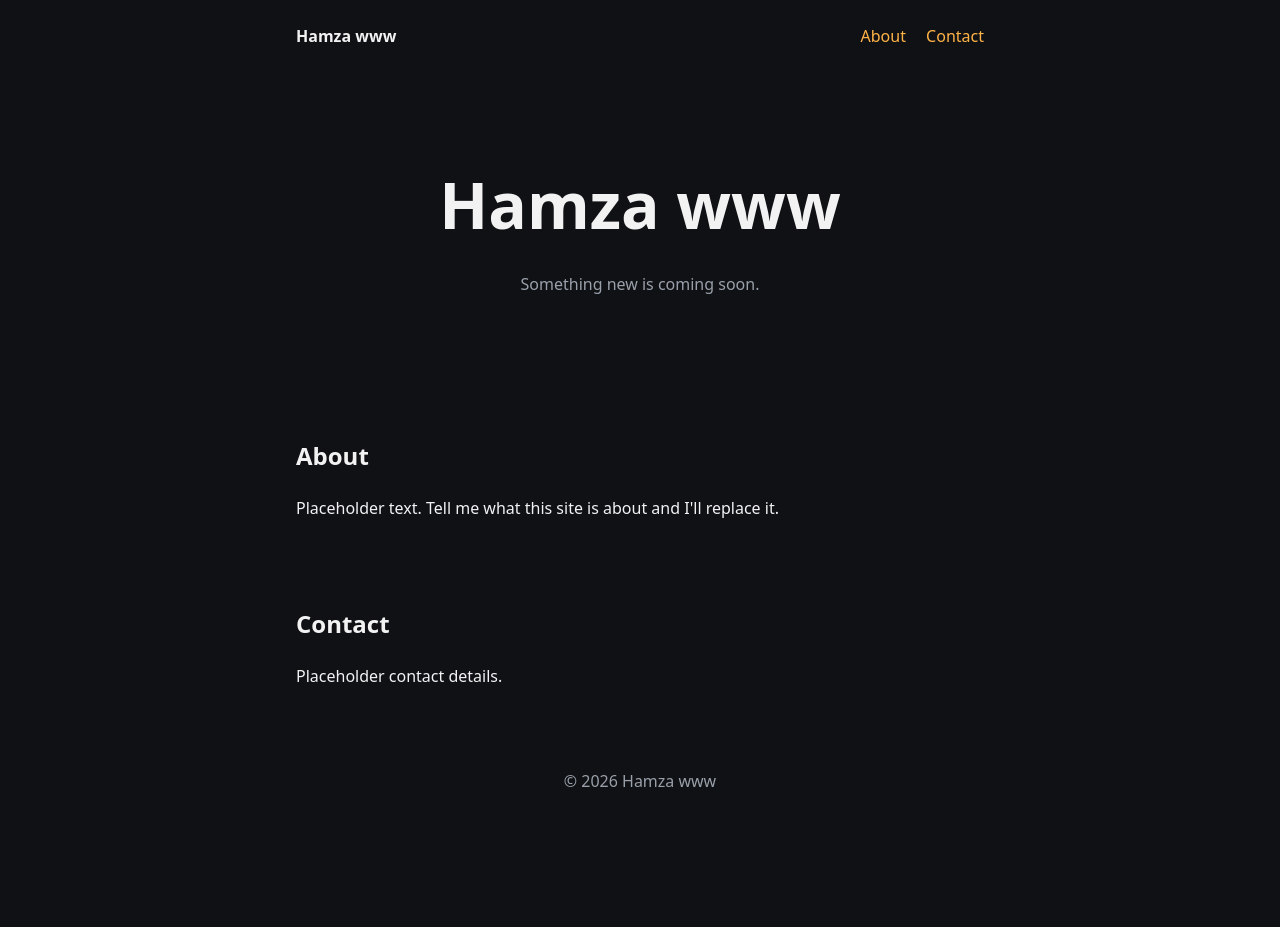
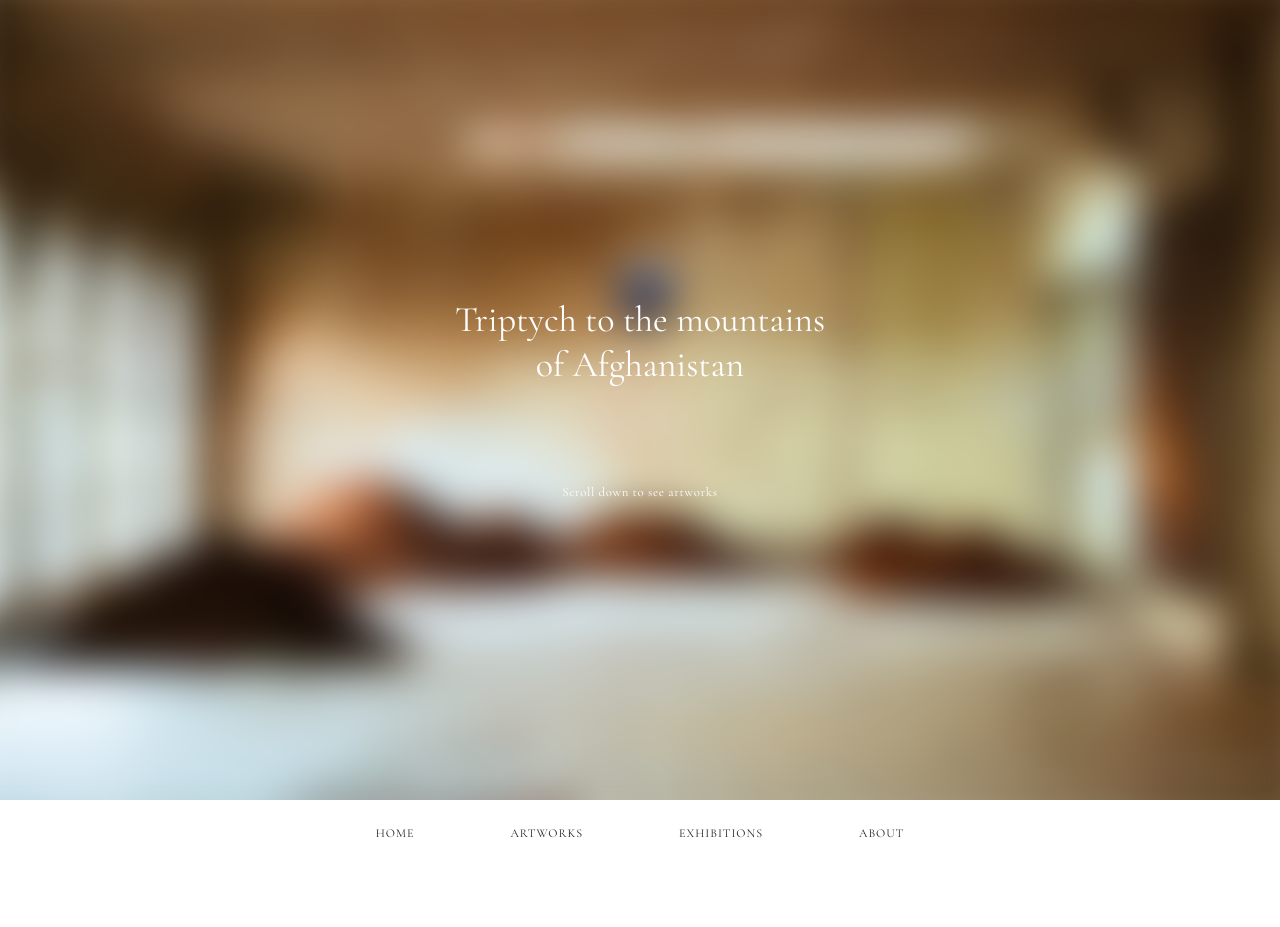
Before and after one commit to designkiller2040/hamza-www, a plain HTML site: page index.html in a window 1280 px wide. Shown: the top 927 px of the page. Before the commit the page ends 835 px from the top, so only its background shows below. Drawn offline with nearby package versions, Linux system fonts and the light colour scheme.

Commit message:
Rebuild site layout from Readymag design with first images
Co-Authored-By: Claude Sonnet 5.5 <noreply@anthropic.com>

```diff
--- a/index.html
+++ b/index.html
@@ -3,38 +3,75 @@
 <head>
   <meta charset="utf-8">
   <meta name="viewport" content="width=device-width, initial-scale=1">
-  <title>Hamza www</title>
-  <meta name="description" content="Hamza www">
+  <title>Hamza Shah</title>
+  <meta name="description" content="Hamza Shah, artist.">
+  <link rel="preconnect" href="https://fonts.googleapis.com">
+  <link rel="preconnect" href="https://fonts.gstatic.com" crossorigin>
+  <link href="https://fonts.googleapis.com/css2?family=Cormorant+Garamond:ital,wght@0,400;0,500;1,400&display=swap" rel="stylesheet">
   <link rel="stylesheet" href="style.css">
 </head>
 <body>
-  <header class="site-header">
-    <a class="logo" href="/">Hamza www</a>
-    <nav>
-      <a href="#about">About</a>
-      <a href="#contact">Contact</a>
-    </nav>
-  </header>
+  <section class="hero" id="home">
+    <div class="hero-bg"></div>
+    <div class="hero-text">
+      <h1>Triptych to the mountains<br>of Afghanistan</h1>
+      <p>Scroll down to see artworks</p>
+    </div>
+  </section>
+
+  <nav class="site-nav">
+    <a href="#home">Home</a>
+    <a href="#artworks">Artworks</a>
+    <a href="#exhibitions">Exhibitions</a>
+    <a href="#about">About</a>
+  </nav>
 
   <main>
-    <section class="hero">
-      <h1>Hamza www</h1>
-      <p>Something new is coming soon.</p>
+    <section class="intro">
+      <blockquote>
+        &ldquo;Abimal is this subjective, plural visual truth that invites visitors to trust their own eyes: what you see is your truth.&rdquo;
+      </blockquote>
+      <!-- TODO: add portrait image, e.g. images/portrait.jpg -->
+      <div class="placeholder portrait">Portrait</div>
     </section>
 
-    <section id="about" class="section">
-      <h2>About</h2>
-      <p>Placeholder text. Tell me what this site is about and I'll replace it.</p>
+    <section id="artworks" class="artworks">
+      <h2 class="visually-hidden">Artworks</h2>
+      <div class="grid">
+        <!-- TODO: replace each placeholder with an <img> and real details -->
+        <figure>
+          <div class="placeholder">Artwork image</div>
+          <figcaption>Title, year<br>medium<br>size</figcaption>
+        </figure>
+        <figure>
+          <div class="placeholder">Artwork image</div>
+          <figcaption>Title, year<br>medium<br>size</figcaption>
+        </figure>
+        <figure>
+          <div class="placeholder">Artwork image</div>
+          <figcaption>Title, year<br>medium<br>size</figcaption>
+        </figure>
+      </div>
     </section>
 
-    <section id="contact" class="section">
-      <h2>Contact</h2>
-      <p>Placeholder contact details.</p>
+    <section id="exhibitions" class="exhibitions">
+      <h2>Exhibitions</h2>
+      <figure>
+        <img src="images/abimal-berlin-2026.jpg" alt="Installation view of Abimal, Berlin 2026" loading="lazy">
+        <figcaption>Abimal, Berlin, 2026</figcaption>
+      </figure>
+      <!-- TODO: add the exhibition list (year, venue, title) -->
+    </section>
+
+    <section id="about" class="about">
+      <h2>About</h2>
+      <p class="todo">Bio text goes here.</p>
     </section>
   </main>
 
   <footer class="site-footer">
-    <p>&copy; 2026 Hamza www</p>
+    <!-- TODO: contact details / links -->
+    <p>&copy; 2026 Hamza Shah</p>
   </footer>
 </body>
 </html>
--- a/style.css
+++ b/style.css
@@ -1,72 +1,180 @@
 :root {
-  --bg: #0f1115;
-  --text: #f2f2f2;
-  --muted: #9aa0aa;
-  --accent: #ffb347;
-  --max-width: 720px;
+  --bg: #fff;
+  --text: #222;
+  --muted: #888;
+  --placeholder: #ece8e3;
+  --serif: "Cormorant Garamond", Georgia, "Times New Roman", serif;
+  --gutter: clamp(1rem, 4vw, 3rem);
+  --max-width: 1200px;
 }
 
 * {
   box-sizing: border-box;
 }
 
+html {
+  scroll-behavior: smooth;
+}
+
 body {
   margin: 0;
   background: var(--bg);
   color: var(--text);
-  font-family: system-ui, -apple-system, "Segoe UI", sans-serif;
-  line-height: 1.6;
+  font-family: var(--serif);
+  font-size: 1.125rem;
+  line-height: 1.5;
 }
 
 a {
-  color: var(--accent);
+  color: inherit;
   text-decoration: none;
 }
 
-a:hover {
-  text-decoration: underline;
+img {
+  display: block;
+  max-width: 100%;
+  height: auto;
 }
 
-.site-header,
-.site-footer,
-.section,
-.hero {
-  max-width: var(--max-width);
-  margin: 0 auto;
-  padding: 1.5rem 1rem;
+figure {
+  margin: 0;
 }
 
-.site-header {
-  display: flex;
-  justify-content: space-between;
-  align-items: center;
+.visually-hidden {
+  position: absolute;
+  width: 1px;
+  height: 1px;
+  overflow: hidden;
+  clip: rect(0 0 0 0);
+  white-space: nowrap;
 }
 
-.site-header nav a {
-  margin-left: 1rem;
-}
-
-.logo {
-  font-weight: 700;
-  color: var(--text);
-}
-
+/* Hero */
 .hero {
-  padding-top: 5rem;
-  padding-bottom: 5rem;
+  position: relative;
+  height: 100vh;
+  min-height: 420px;
+  display: grid;
+  place-items: center;
+  overflow: hidden;
+  color: #fff;
   text-align: center;
 }
 
-.hero h1 {
-  font-size: clamp(2.5rem, 8vw, 4rem);
-  margin: 0 0 0.5rem;
+.hero-bg {
+  position: absolute;
+  inset: -40px;
+  background: url("images/hero.jpg") center / cover no-repeat;
+  filter: blur(22px);
 }
 
-.hero p,
-.site-footer p {
+.hero-text {
+  position: relative;
+  padding: 0 var(--gutter);
+}
+
+.hero h1 {
+  margin: 0 0 6rem;
+  font-weight: 400;
+  font-size: clamp(1.5rem, 3vw, 2.25rem);
+  line-height: 1.25;
+}
+
+.hero p {
+  margin: 0;
+  font-size: 0.8rem;
+  letter-spacing: 0.05em;
+}
+
+/* Navigation */
+.site-nav {
+  position: sticky;
+  top: 0;
+  z-index: 10;
+  display: flex;
+  justify-content: center;
+  gap: clamp(1.5rem, 8vw, 6rem);
+  padding: 1.5rem var(--gutter);
+  background: var(--bg);
+  font-size: 0.75rem;
+  letter-spacing: 0.08em;
+  text-transform: uppercase;
+}
+
+.site-nav a:hover {
+  text-decoration: underline;
+  text-underline-offset: 4px;
+}
+
+/* Sections */
+main section {
+  max-width: var(--max-width);
+  margin: 0 auto;
+  padding: 4rem var(--gutter);
+}
+
+h2 {
+  margin: 0 0 2rem;
+  font-weight: 400;
+  font-size: 0.75rem;
+  letter-spacing: 0.08em;
+  text-transform: uppercase;
+}
+
+.intro {
+  display: grid;
+  grid-template-columns: 1fr 1fr;
+  gap: var(--gutter);
+  align-items: start;
+}
+
+blockquote {
+  margin: 0;
+  font-size: clamp(1.4rem, 2.4vw, 1.9rem);
+  line-height: 1.3;
+}
+
+.placeholder {
+  display: grid;
+  place-items: center;
+  aspect-ratio: 4 / 5;
+  background: var(--placeholder);
+  color: var(--muted);
+  font-size: 0.9rem;
+}
+
+.grid {
+  display: grid;
+  grid-template-columns: repeat(3, 1fr);
+  gap: 4rem var(--gutter);
+}
+
+figcaption {
+  margin-top: 0.75rem;
+  font-size: 0.8rem;
+  color: var(--muted);
+}
+
+.exhibitions figure {
+  margin-bottom: 2rem;
+}
+
+.todo {
   color: var(--muted);
 }
 
 .site-footer {
+  max-width: var(--max-width);
+  margin: 0 auto;
+  padding: 3rem var(--gutter);
+  font-size: 0.8rem;
+  color: var(--muted);
   text-align: center;
 }
+
+@media (max-width: 700px) {
+  .intro,
+  .grid {
+    grid-template-columns: 1fr;
+  }
+}
```
Also changed, not shown: content/README.txt (added), images/README.txt (added), images/abimal-berlin-2026.jpg (added), images/hero.jpg (added), 1 other file.
